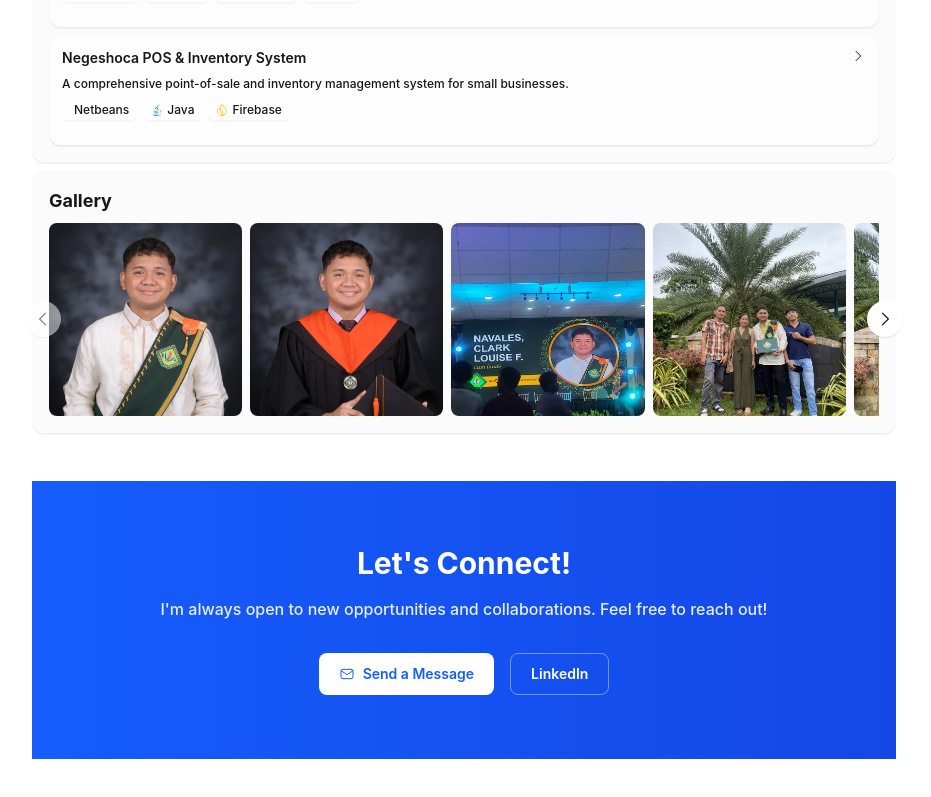
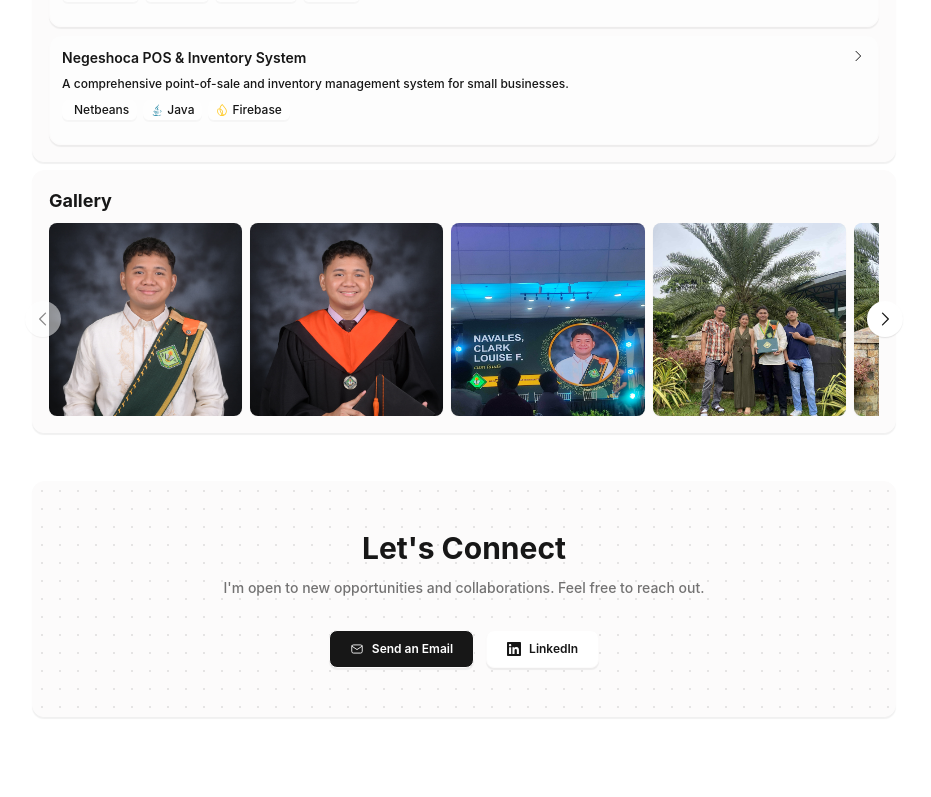
Before and after one commit to cln-clark/my-portfolio, a Next.js app: page / in a window 1280 px wide. Shown: the part 1024-1821 px from the top of the page, without its empty margins (176-1107 px from the left). Built offline with nearby package versions, Linux system fonts and the light colour scheme.

Commit message:
feat(ui): implement “Let’s Connect” CTA section

```diff
--- a/app/page.tsx
+++ b/app/page.tsx
@@ -548,26 +548,40 @@
 
           </section>
 
-          <section id="lets-connect" className="bg-gradient-to-r from-blue-600 to-blue-700 py-16 my-12">
-              <div className="max-w-4xl mx-auto px-4">
-                  <h2 className="text-2xl md:text-3xl font-bold text-white mb-4 text-center">Let's Connect!</h2>
-                  <p className="text-white/90 text-center mb-8">I'm always open to new opportunities and collaborations. Feel free to reach out!</p>
-                  <div className="flex justify-center gap-4">
-                      <a href="mailto:your@email.com"
-                          className="inline-flex items-center gap-2 px-5 py-2.5 rounded-lg bg-white text-blue-600
-                                    text-sm font-semibold hover:bg-white/90 transition-all duration-200 hover:-translate-y-0.5 hover:shadow-md">
-                          <svg className="w-4 h-4" fill="none" stroke="currentColor" viewBox="0 0 24 24">
+          <section id="lets-connect"
+                  className="bento-card max-w-4xl mx-auto px-8 py-12 my-12 text-center group animate-fade-in" /* Let's Connect Section */>
+
+                  <div className="absolute inset-0 [background-image:radial-gradient(circle,_var(--foreground)_1px,_transparent_1px)] [background-size:18px_18px] opacity-10" />
+
+                  <div className="relative">
+                    <h2 className="text-2xl md:text-3xl font-bold mb-3">Let's Connect</h2>
+                    <p className="text-sm text-[var(--foreground)]/60 mb-8">
+                        I'm open to new opportunities and collaborations. Feel free to reach out.
+                    </p>
+                    <div className="flex justify-center gap-3">
+                          <a href="https://mail.google.com/mail/?view=cm&to=clarknvls@gmail.com"
+                              target="_blank" rel="noopener noreferrer"
+                              className="bento-card inline-flex items-center gap-2 px-5 py-2.5 rounded-lg
+                                        bg-[var(--foreground)] text-[var(--background)] text-xs font-semibold
+                                        transition-all duration-200 hover:shadow-[0_3px_10px_rgba(0,0,0,0.2)]">
+                              <svg className="w-3.5 h-3.5" fill="none" stroke="currentColor" viewBox="0 0 24 24">
                                   <rect x="3" y="5" width="18" height="14" rx="3" strokeWidth="1.5"/>
                                   <path strokeLinecap="round" strokeLinejoin="round" strokeWidth="1.5" d="M3 7l9 6 9-6"/>
                               </svg>
-                          Send a Message
+                              Send an Email
                           </a>
-                      <a href="https://linkedin.com/in/clark-louise-navales/" target="_blank" rel="noopener noreferrer"
-                          className="inline-flex items-center gap-2 px-5 py-2.5 rounded-lg border border-white/40 text-white
-                                    text-sm font-semibold hover:bg-white/10 transition-all duration-200 hover:-translate-y-0.5">
+                          <a href="https://linkedin.com/in/clark-louise-navales/"
+                              target="_blank" rel="noopener noreferrer"
+                              className="bento-card inline-flex items-center gap-2 px-5 py-2.5 rounded-lg
+                                        bg-[var(--background)] hover:shadow-[0_3px_10px_rgba(0,0,0,0.2)]
+                                        text-xs font-semibold transition-all duration-200">
+                              <svg className="w-3.5 h-3.5" fill="currentColor" viewBox="0 0 24 24">
+                                  <path d="M20.447 20.452h-3.554v-5.569c0-1.328-.027-3.037-1.852-3.037-1.853 0-2.136 1.445-2.136 2.939v5.667H9.351V9h3.414v1.561h.046c.477-.9 1.637-1.85 3.37-1.85 3.601 0 4.267 2.37 4.267 5.455v6.286zM5.337 7.433c-1.144 0-2.063-.926-2.063-2.065 0-1.138.92-2.063 2.063-2.063 1.14 0 2.064.925 2.064 2.063 0 1.139-.925 2.065-2.064 2.065zm1.782 13.019H3.555V9h3.564v11.452zM22.225 0H1.771C.792 0 0 .774 0 1.729v20.542C0 23.227.792 24 1.771 24h20.451C23.2 24 24 23.227 24 22.271V1.729C24 .774 23.2 0 22.222 0h.003z"/>
+                              </svg>
                               LinkedIn
                           </a>
                     </div>
+
                   </div>
 
             </section>
```
Lines whose indentation alone changed are shown as unchanged.
